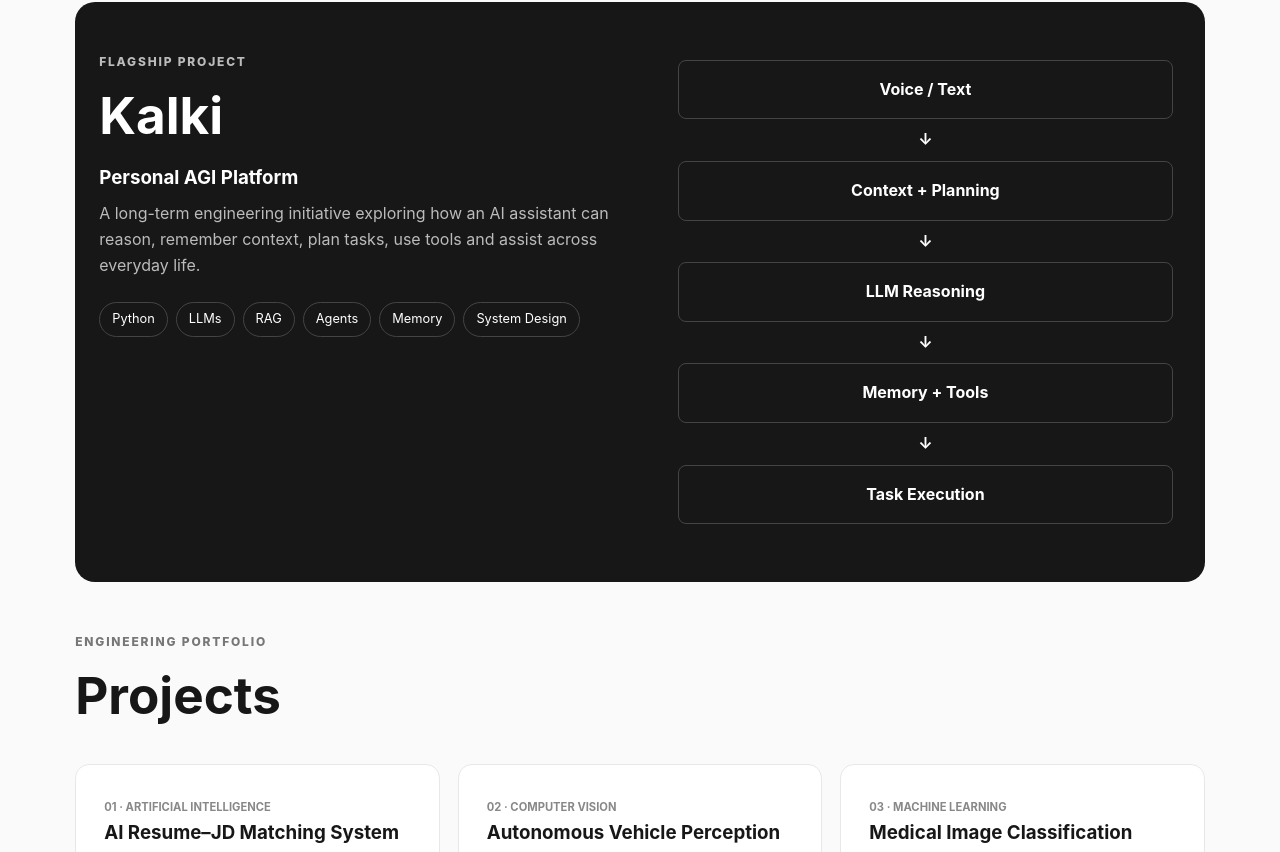
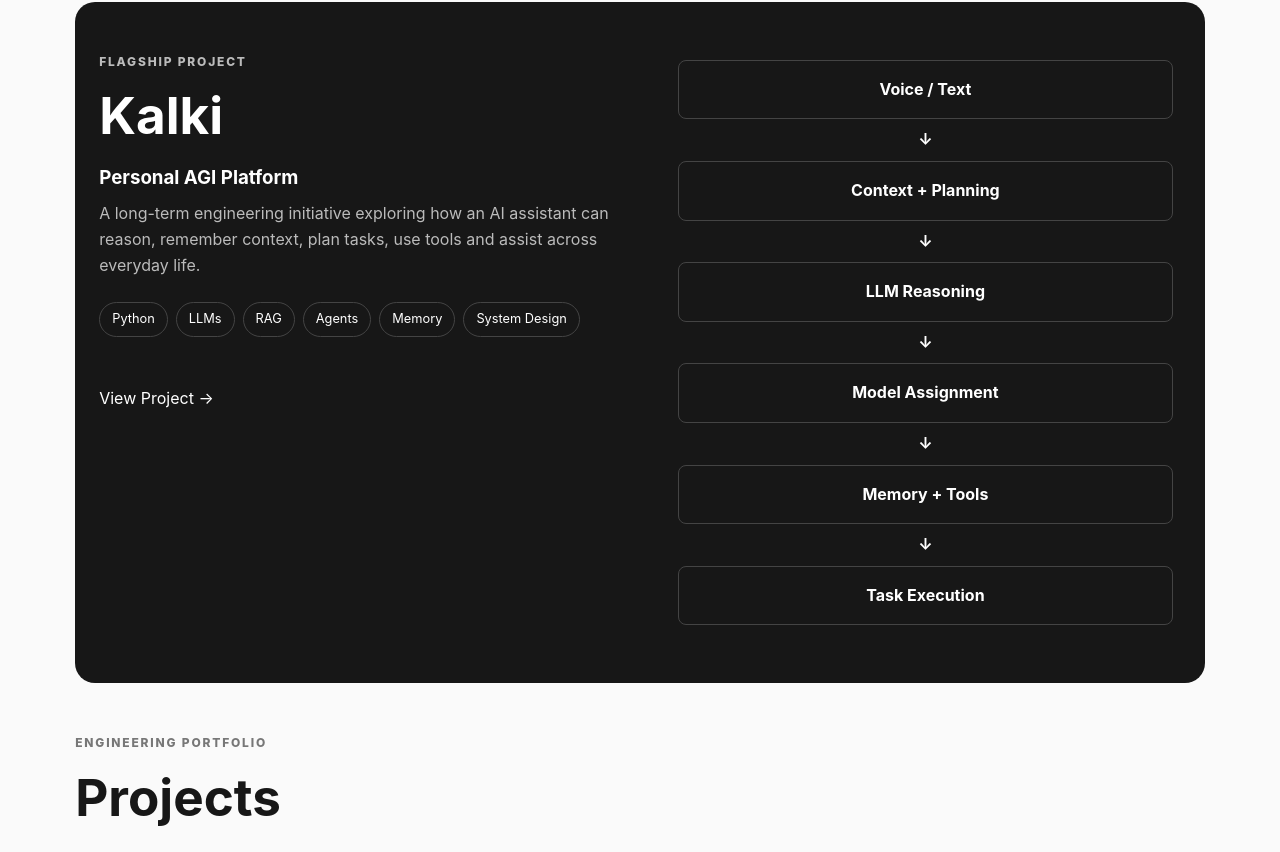
Before and after one commit to Bharath-s-engineer/Portfolio, a plain HTML site: page index.html in a window 1280 px wide. Shown: the part 1184-2036 px from the top of the page. Drawn offline with Linux system fonts and the light colour scheme.

Commit message:
Added View Project button for Kalki

```diff
--- a/index.html
+++ b/index.html
@@ -142,6 +142,8 @@
             <span>Memory</span>
             <span>System Design</span>
         </div>
+    </br>
+        <a href="#" class="link" style="text-align: center ;">View Project →</a>
     </div>
 
     <div class="architecture">
@@ -150,6 +152,8 @@
         <div>Context + Planning</div>
         ↓
         <div>LLM Reasoning</div>
+        ↓
+        <div>Model Assignment</div>
         ↓
         <div>Memory + Tools</div>
         ↓
```
